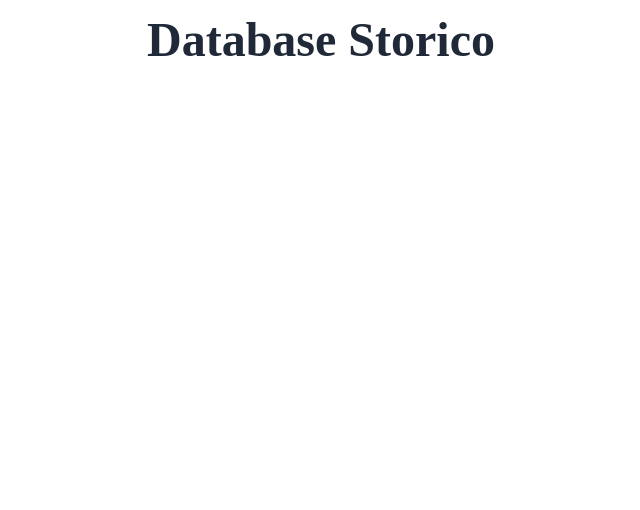
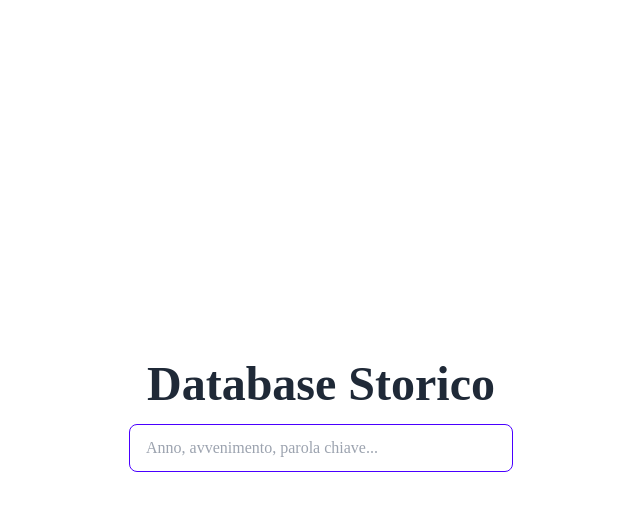
Before and after one commit to marcovcode/database-storico, a React (Vite) app: page / in a window 1280 px wide. Shown: the top 510 px of the page, without its empty margins (319-959 px from the left). Built offline with nearby package versions, Linux system fonts and the light colour scheme; a web font is replaced by a local one.

Commit message:
feat(app): Add search input

```diff
--- a/src/App.tsx
+++ b/src/App.tsx
@@ -1,7 +1,28 @@
+import { useEffect, useRef } from "react";
+
 const App = () => {
+    const inputRef = useRef<HTMLInputElement>(null);
+
+    useEffect(() => {
+        const handleKeyDown = () => {
+            if (inputRef.current) inputRef.current.focus();
+        };
+
+        window.addEventListener("keydown", handleKeyDown);
+        return () => window.removeEventListener("keydown", handleKeyDown);
+    }, []);
+
     return (
         <div className="p-4 font-playfair">
-            <h1 className="text-center text-5xl font-bold">Database Storico</h1>
+            <div className="flex h-dvh flex-col items-center justify-center gap-4">
+                <h1 className="text-5xl font-bold">Database Storico</h1>
+                <input
+                    ref={inputRef}
+                    type="text"
+                    className="input input-primary w-96"
+                    placeholder="Anno, avvenimento, parola chiave..."
+                />
+            </div>
         </div>
     );
 };
```
